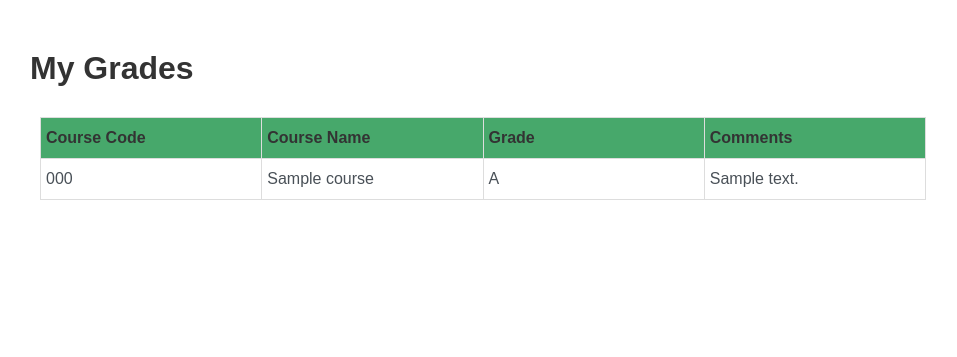
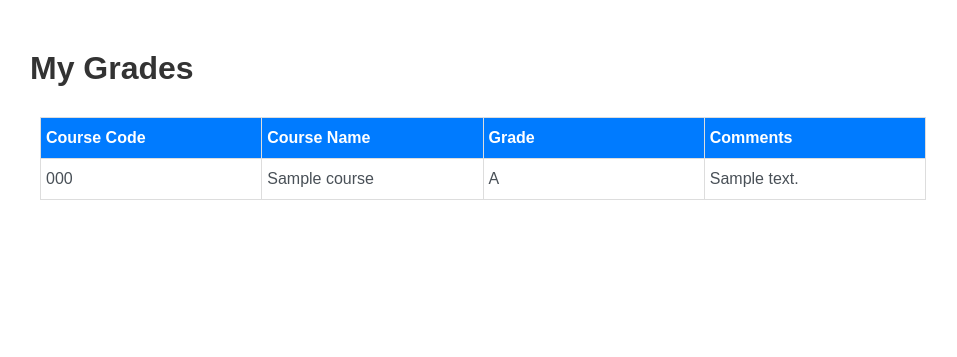
Before and after one commit to namolert/unihand, a Django app: page /students/my-grades/ in a window 1280 px wide. Shown: the part 72-429 px from the top of the page, without its empty margins (282-1239 px from the left). Run offline with Django 5.2, Linux system fonts and the light colour scheme; a user stored in the database is signed in; tables that the repository leaves empty hold one stand-in row (values such as "Sample post").

Commit message:
Update static

```diff
--- a/static/main/css/appointment.css
+++ b/static/main/css/appointment.css
@@ -37,7 +37,7 @@ table.appointment-table.student th, table.appointment-table.student td {
 }
 
 table.appointment-table.student th {
-    background-color: #17808c;
+    background-color: #007bff;
     color: #fff;
     font-weight: bold;
 }
@@ -74,7 +74,7 @@ table.appointment-table.professor th, table.appointment-table.professor td {
 }
 
 table.appointment-table.professor th {
-    background-color: #17808c;
+    background-color: #007bff;
     color: #fff;
     font-weight: bold;
 }
--- a/static/main/css/course_schedule.css
+++ b/static/main/css/course_schedule.css
@@ -44,7 +44,7 @@ body {
 }
 
 .schedule-table th {
-    background-color: #4CAF50;
+    background-color: #007bff;
     color: white;
 }
 
--- a/static/main/css/enrollment.css
+++ b/static/main/css/enrollment.css
@@ -72,8 +72,8 @@
 }
 
 .grades-table th {
-    background-color: #47a86b;
-    color: #333;
+    background-color: #007bff;
+    color: white;
     font-weight: bold;
 }
 
--- a/static/main/css/grades.css
+++ b/static/main/css/grades.css
@@ -22,8 +22,8 @@
 }
 
 .grades-table th {
-    background-color: #47a86b;
-    color: #333;
+    background-color: #007bff;
+    color: white;
     font-weight: bold;
 }
 
--- a/static/main/css/todo.css
+++ b/static/main/css/todo.css
@@ -25,7 +25,7 @@ table.todo-list th, table.todo-list td {
 }
 
 table.todo-list th {
-    background-color: #17808c;
+    background-color: #007bff;
     color: #fff;
     font-weight: bold;
 }
```
